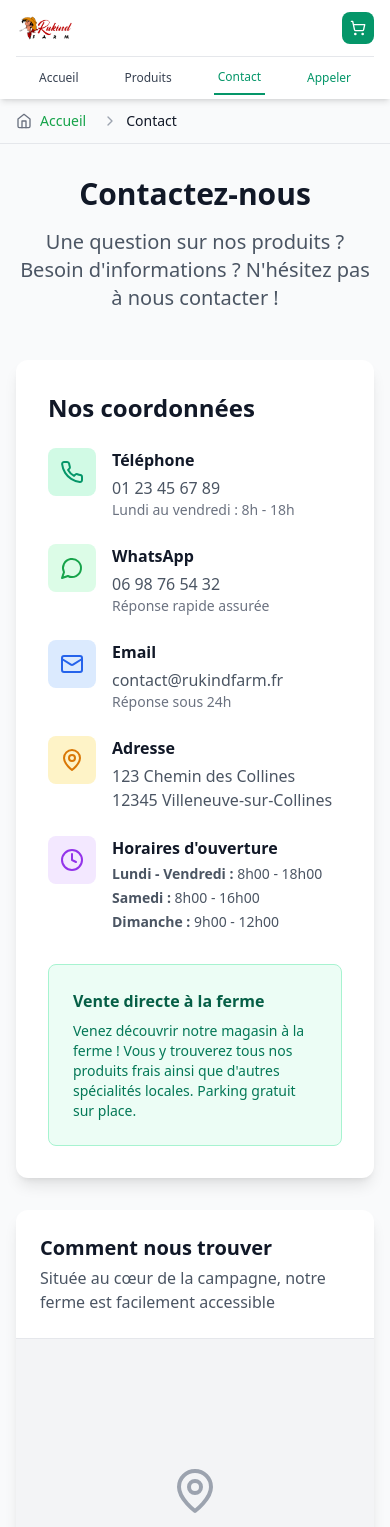
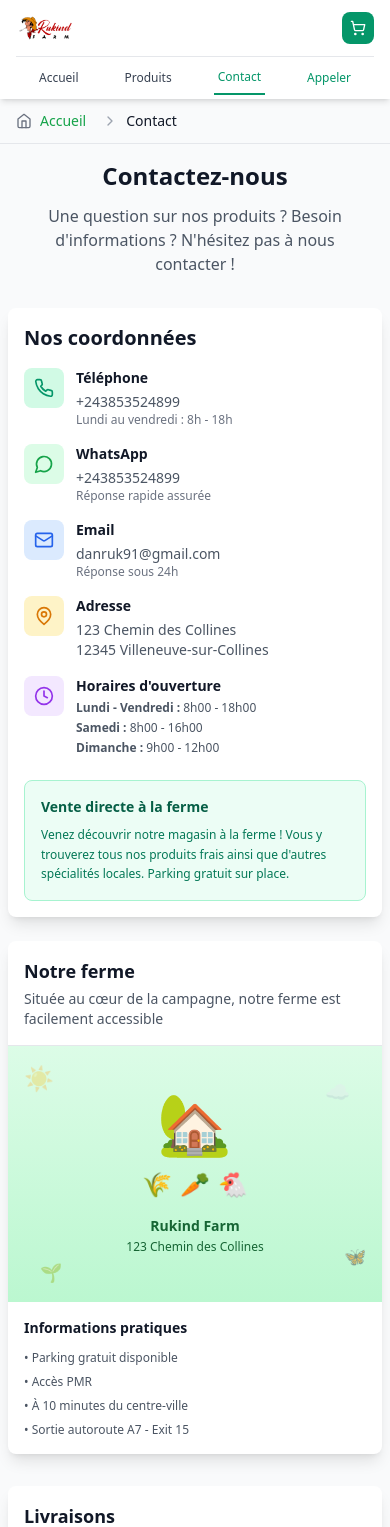
Before and after one commit to Samuel-Tshambula/Ferme_RUKIND, a React (Vite) app: page /contact in a window 390 px wide. Shown: the top 1527 px of the page. Built offline with nearby package versions, Linux system fonts and the light colour scheme; no server answers.

Commit message:
ceptième commit

```diff
--- a/src/App.tsx
+++ b/src/App.tsx
@@ -93,8 +93,8 @@ function App() {
                     <div className="space-y-2 text-gray-400">
                       <p>123 Chemin des Collines</p>
                       <p>12345 Villeneuve-sur-Collines</p>
-                      <p>Tél : 01 23 45 67 89</p>
-                      <p>Email : contact@rukindfarm.fr</p>
+                      <p>Tél : +243853524899</p>
+                      <p>Email : danruk91@gmail.com</p>
                     </div>
                   </div>
 
--- a/src/components/Header.tsx
+++ b/src/components/Header.tsx
@@ -61,9 +61,9 @@ export const Header: React.FC = () => {
 
           {/* Cart and Quick Contact */}
           <div className="flex items-center space-x-2 sm:space-x-4">
-            <a href="tel:0123456789" className="hidden lg:flex items-center space-x-1 text-emerald-600 hover:text-emerald-700 transition-colors">
+            <a href="tel:+243853524899" className="hidden lg:flex items-center space-x-1 text-emerald-600 hover:text-emerald-700 transition-colors">
               <Phone className="h-4 w-4" />
-              <span className="text-sm font-medium">01 23 45 67 89</span>
+              <span className="text-sm font-medium">+243853524899</span>
             </a>
 
             <NavLink
@@ -125,7 +125,7 @@ export const Header: React.FC = () => {
             >
               Contact
             </NavLink>
-            <a href="tel:0123456789" className="lg:hidden text-xs sm:text-sm font-medium py-2 px-1 sm:px-2 text-emerald-600 hover:text-emerald-700 transition-colors text-center">
+            <a href="tel:+243853524899" className="lg:hidden text-xs sm:text-sm font-medium py-2 px-1 sm:px-2 text-emerald-600 hover:text-emerald-700 transition-colors text-center">
               Appeler
             </a>
           </div>
--- a/src/pages/Contact.tsx
+++ b/src/pages/Contact.tsx
@@ -4,76 +4,76 @@ import { Phone, Mail, MapPin, Clock, MessageCircle } from 'lucide-react';
 export const Contact: React.FC = () => {
   return (
     <div className="min-h-screen bg-gray-50">
-      <div className="max-w-7xl mx-auto px-4 sm:px-6 lg:px-8 py-8">
-        <div className="text-center mb-12">
-          <h1 className="text-3xl md:text-4xl font-bold text-gray-900 mb-4">
+      <div className="max-w-7xl mx-auto px-2 sm:px-4 lg:px-8 py-4 sm:py-6 lg:py-8">
+        <div className="text-center mb-8 sm:mb-10 lg:mb-12">
+          <h1 className="text-2xl sm:text-3xl lg:text-4xl font-bold text-gray-900 mb-3 sm:mb-4">
             Contactez-nous
           </h1>
-          <p className="text-xl text-gray-600 max-w-2xl mx-auto">
+          <p className="text-base sm:text-lg lg:text-xl text-gray-600 max-w-2xl mx-auto px-4">
             Une question sur nos produits ? Besoin d'informations ?
             N'hésitez pas à nous contacter !
           </p>
         </div>
 
-        <div className="grid lg:grid-cols-2 gap-8">
+        <div className="grid grid-cols-1 lg:grid-cols-2 gap-6 sm:gap-8">
           {/* Contact Information */}
-          <div className="bg-white rounded-xl shadow-lg p-8">
-            <h2 className="text-2xl font-bold text-gray-900 mb-6">Nos coordonnées</h2>
+          <div className="bg-white rounded-lg sm:rounded-xl shadow-lg p-4 sm:p-6 lg:p-8">
+            <h2 className="text-xl sm:text-2xl font-bold text-gray-900 mb-4 sm:mb-6">Nos coordonnées</h2>
 
-            <div className="space-y-6">
-              <div className="flex items-start space-x-4">
-                <div className="w-12 h-12 bg-emerald-100 rounded-lg flex items-center justify-center flex-shrink-0">
-                  <Phone className="h-6 w-6 text-emerald-600" />
+            <div className="space-y-4 sm:space-y-6">
+              <div className="flex items-start space-x-3 sm:space-x-4">
+                <div className="w-10 h-10 sm:w-12 sm:h-12 bg-emerald-100 rounded-lg flex items-center justify-center flex-shrink-0">
+                  <Phone className="h-5 w-5 sm:h-6 sm:w-6 text-emerald-600" />
                 </div>
                 <div>
-                  <h3 className="font-semibold text-gray-900 mb-1">Téléphone</h3>
-                  <p className="text-gray-600">01 23 45 67 89</p>
-                  <p className="text-sm text-gray-500">Lundi au vendredi : 8h - 18h</p>
+                  <h3 className="font-semibold text-gray-900 mb-1 text-sm sm:text-base">Téléphone</h3>
+                  <p className="text-gray-600 text-sm sm:text-base">+243853524899</p>
+                  <p className="text-xs sm:text-sm text-gray-500">Lundi au vendredi : 8h - 18h</p>
                 </div>
               </div>
 
-              <div className="flex items-start space-x-4">
-                <div className="w-12 h-12 bg-green-100 rounded-lg flex items-center justify-center flex-shrink-0">
-                  <MessageCircle className="h-6 w-6 text-green-600" />
+              <div className="flex items-start space-x-3 sm:space-x-4">
+                <div className="w-10 h-10 sm:w-12 sm:h-12 bg-green-100 rounded-lg flex items-center justify-center flex-shrink-0">
+                  <MessageCircle className="h-5 w-5 sm:h-6 sm:w-6 text-green-600" />
                 </div>
                 <div>
-                  <h3 className="font-semibold text-gray-900 mb-1">WhatsApp</h3>
-                  <p className="text-gray-600">06 98 76 54 32</p>
-                  <p className="text-sm text-gray-500">Réponse rapide assurée</p>
+                  <h3 className="font-semibold text-gray-900 mb-1 text-sm sm:text-base">WhatsApp</h3>
+                  <p className="text-gray-600 text-sm sm:text-base">+243853524899</p>
+                  <p className="text-xs sm:text-sm text-gray-500">Réponse rapide assurée</p>
                 </div>
               </div>
 
-              <div className="flex items-start space-x-4">
-                <div className="w-12 h-12 bg-blue-100 rounded-lg flex items-center justify-center flex-shrink-0">
-                  <Mail className="h-6 w-6 text-blue-600" />
+              <div className="flex items-start space-x-3 sm:space-x-4">
+                <div className="w-10 h-10 sm:w-12 sm:h-12 bg-blue-100 rounded-lg flex items-center justify-center flex-shrink-0">
+                  <Mail className="h-5 w-5 sm:h-6 sm:w-6 text-blue-600" />
                 </div>
                 <div>
-                  <h3 className="font-semibold text-gray-900 mb-1">Email</h3>
-                  <p className="text-gray-600">contact@rukindfarm.fr</p>
-                  <p className="text-sm text-gray-500">Réponse sous 24h</p>
+                  <h3 className="font-semibold text-gray-900 mb-1 text-sm sm:text-base">Email</h3>
+                  <p className="text-gray-600 text-sm sm:text-base">danruk91@gmail.com</p>
+                  <p className="text-xs sm:text-sm text-gray-500">Réponse sous 24h</p>
                 </div>
               </div>
 
-              <div className="flex items-start space-x-4">
-                <div className="w-12 h-12 bg-amber-100 rounded-lg flex items-center justify-center flex-shrink-0">
-                  <MapPin className="h-6 w-6 text-amber-600" />
+              <div className="flex items-start space-x-3 sm:space-x-4">
+                <div className="w-10 h-10 sm:w-12 sm:h-12 bg-amber-100 rounded-lg flex items-center justify-center flex-shrink-0">
+                  <MapPin className="h-5 w-5 sm:h-6 sm:w-6 text-amber-600" />
                 </div>
                 <div>
-                  <h3 className="font-semibold text-gray-900 mb-1">Adresse</h3>
-                  <p className="text-gray-600">
+                  <h3 className="font-semibold text-gray-900 mb-1 text-sm sm:text-base">Adresse</h3>
+                  <p className="text-gray-600 text-sm sm:text-base">
                     123 Chemin des Collines<br />
                     12345 Villeneuve-sur-Collines
                   </p>
                 </div>
               </div>
 
-              <div className="flex items-start space-x-4">
-                <div className="w-12 h-12 bg-purple-100 rounded-lg flex items-center justify-center flex-shrink-0">
-                  <Clock className="h-6 w-6 text-purple-600" />
+              <div className="flex items-start space-x-3 sm:space-x-4">
+                <div className="w-10 h-10 sm:w-12 sm:h-12 bg-purple-100 rounded-lg flex items-center justify-center flex-shrink-0">
+                  <Clock className="h-5 w-5 sm:h-6 sm:w-6 text-purple-600" />
                 </div>
                 <div>
-                  <h3 className="font-semibold text-gray-900 mb-1">Horaires d'ouverture</h3>
-                  <div className="text-gray-600 text-sm space-y-1">
+                  <h3 className="font-semibold text-gray-900 mb-1 text-sm sm:text-base">Horaires d'ouverture</h3>
+                  <div className="text-gray-600 text-xs sm:text-sm space-y-1">
                     <p><strong>Lundi - Vendredi :</strong> 8h00 - 18h00</p>
                     <p><strong>Samedi :</strong> 8h00 - 16h00</p>
                     <p><strong>Dimanche :</strong> 9h00 - 12h00</p>
@@ -82,38 +82,51 @@ export const Contact: React.FC = () => {
               </div>
             </div>
 
-            <div className="mt-8 p-6 bg-emerald-50 border border-emerald-200 rounded-lg">
-              <h3 className="font-semibold text-emerald-800 mb-2">Vente directe à la ferme</h3>
-              <p className="text-emerald-700 text-sm">
+            <div className="mt-6 sm:mt-8 p-4 sm:p-6 bg-emerald-50 border border-emerald-200 rounded-lg">
+              <h3 className="font-semibold text-emerald-800 mb-2 text-sm sm:text-base">Vente directe à la ferme</h3>
+              <p className="text-emerald-700 text-xs sm:text-sm leading-relaxed">
                 Venez découvrir notre magasin à la ferme ! Vous y trouverez tous nos produits
                 frais ainsi que d'autres spécialités locales. Parking gratuit sur place.
               </p>
             </div>
           </div>
 
-          {/* Map */}
-          <div className="bg-white rounded-xl shadow-lg overflow-hidden">
-            <div className="p-6 border-b border-gray-200">
-              <h2 className="text-xl font-bold text-gray-900">Comment nous trouver</h2>
-              <p className="text-gray-600 mt-1">
+          {/* Farm Illustration */}
+          <div className="bg-white rounded-lg sm:rounded-xl shadow-lg overflow-hidden">
+            <div className="p-4 sm:p-6 border-b border-gray-200">
+              <h2 className="text-lg sm:text-xl font-bold text-gray-900">Notre ferme</h2>
+              <p className="text-gray-600 mt-1 text-sm sm:text-base">
                 Située au cœur de la campagne, notre ferme est facilement accessible
               </p>
             </div>
 
-            <div className="h-96 bg-gray-100 flex items-center justify-center">
-              <div className="text-center">
-                <MapPin className="h-12 w-12 text-gray-400 mx-auto mb-2" />
-                <p className="text-gray-500">
-                  Carte Google Maps<br />
-                  123 Chemin des Collines<br />
-                  12345 Villeneuve-sur-Collines
+            <div className="h-64 sm:h-80 lg:h-96 bg-gradient-to-b from-green-100 to-green-200 flex items-center justify-center relative overflow-hidden">
+              {/* Farm Illustration */}
+              <div className="text-center relative z-10">
+                <div className="text-6xl sm:text-7xl lg:text-8xl mb-4">🏡</div>
+                <div className="flex justify-center space-x-2 sm:space-x-4 mb-4">
+                  <span className="text-2xl sm:text-3xl lg:text-4xl">🌾</span>
+                  <span className="text-2xl sm:text-3xl lg:text-4xl">🥕</span>
+                  <span className="text-2xl sm:text-3xl lg:text-4xl">🐔</span>
+                </div>
+                <p className="text-green-800 font-semibold text-sm sm:text-base">
+                  Rukind Farm<br />
+                  <span className="text-xs sm:text-sm font-normal">123 Chemin des Collines</span>
                 </p>
+              </div>
+
+              {/* Background elements */}
+              <div className="absolute inset-0">
+                <div className="absolute top-4 left-4 text-2xl sm:text-3xl opacity-30">☀️</div>
+                <div className="absolute top-8 right-8 text-xl sm:text-2xl opacity-40">☁️</div>
+                <div className="absolute bottom-4 left-8 text-lg sm:text-xl opacity-50">🌱</div>
+                <div className="absolute bottom-8 right-4 text-lg sm:text-xl opacity-50">🦋</div>
               </div>
             </div>
 
-            <div className="p-6">
-              <h3 className="font-semibold text-gray-900 mb-3">Informations pratiques</h3>
-              <div className="space-y-2 text-sm text-gray-600">
+            <div className="p-4 sm:p-6">
+              <h3 className="font-semibold text-gray-900 mb-3 text-sm sm:text-base">Informations pratiques</h3>
+              <div className="space-y-2 text-xs sm:text-sm text-gray-600">
                 <p>• Parking gratuit disponible</p>
                 <p>• Accès PMR</p>
                 <p>• À 10 minutes du centre-ville</p>
@@ -124,43 +137,23 @@ export const Contact: React.FC = () => {
         </div>
 
         {/* Additional Info */}
-        <div className="mt-12 grid md:grid-cols-2 gap-8">
-          <div className="bg-white rounded-xl shadow-lg p-8">
-            <h3 className="text-xl font-bold text-gray-900 mb-4">Livraisons</h3>
-            <div className="space-y-3 text-gray-600">
+        <div className="mt-8 sm:mt-10 lg:mt-12">
+          <div className="bg-white rounded-lg sm:rounded-xl shadow-lg p-4 sm:p-6 lg:p-8">
+            <h3 className="text-lg sm:text-xl font-bold text-gray-900 mb-3 sm:mb-4">Livraisons</h3>
+            <div className="space-y-2 sm:space-y-3 text-gray-600 text-sm sm:text-base">
               <p>
                 <strong>Zone de livraison :</strong> Rayon de 15km autour de la ferme
               </p>
               <p>
-                <strong>Frais de livraison :</strong> 5€ par commande
+                <strong>Frais de livraison :</strong> $5 par commande
               </p>
               <p>
                 <strong>Créneaux :</strong> Mardi et vendredi après-midi
               </p>
-              <p>
-                <strong>Commande minimum :</strong> 25€ pour une livraison
-              </p>
             </div>
           </div>
 
-          <div className="bg-white rounded-xl shadow-lg p-8">
-            <h3 className="text-xl font-bold text-gray-900 mb-4">Commandes spéciales</h3>
-            <div className="space-y-3 text-gray-600">
-              <p>
-                Vous organisez un événement ? Nous pouvons préparer des commandes
-                spéciales sur mesure.
-              </p>
-              <p>
-                <strong>Délai de commande :</strong> 48h minimum
-              </p>
-              <p>
-                <strong>Remises :</strong> À partir de 100€ d'achat
-              </p>
-              <p>
-                Contactez-nous pour étudier votre projet !
-              </p>
-            </div>
-          </div>
+
         </div>
       </div>
     </div>
--- a/src/pages/ProductDetail.tsx
+++ b/src/pages/ProductDetail.tsx
@@ -8,6 +8,7 @@ import { Breadcrumbs } from '../components/Breadcrumbs';
 import { LoadingOverlay } from '../components/Loading';
 import { Product, ProductVariant } from '../types';
 import { formatPrice } from '../utils/currency';
+import { config } from '../config/env';
 
 export const ProductDetail: React.FC = () => {
   const { id } = useParams<{ id: string }>();
@@ -85,65 +86,65 @@ export const ProductDetail: React.FC = () => {
     <div className="min-h-screen bg-gray-50">
       <Breadcrumbs />
       <LoadingOverlay isLoading={isLoading} text="Ajout au panier...">
-        <div className="max-w-7xl mx-auto px-4 sm:px-6 lg:px-8 py-8">
+        <div className="max-w-7xl mx-auto px-2 sm:px-4 lg:px-8 py-4 sm:py-8">
           <button
             onClick={() => navigate('/products')}
-            className="flex items-center space-x-2 text-gray-600 hover:text-gray-900 mb-6"
+            className="flex items-center space-x-2 text-gray-600 hover:text-gray-900 mb-4 sm:mb-6 text-sm sm:text-base"
           >
-            <ArrowLeft className="h-5 w-5" />
+            <ArrowLeft className="h-4 w-4 sm:h-5 sm:w-5" />
             <span>Retour aux produits</span>
           </button>
 
-          <div className="bg-white rounded-xl shadow-lg overflow-hidden">
-            <div className="grid md:grid-cols-2 gap-8 p-8">
+          <div className="bg-white rounded-lg sm:rounded-xl shadow-lg overflow-hidden">
+            <div className="grid grid-cols-1 lg:grid-cols-2 gap-4 sm:gap-6 lg:gap-8 p-4 sm:p-6 lg:p-8">
               {/* Image */}
-              <div className="space-y-4">
+              <div className="space-y-3 sm:space-y-4">
                 <img
-                  src={product.image.startsWith('http') ? product.image : `http://localhost:5500${product.image}`}
+                  src={product.image.startsWith('http') ? product.image : `${config.API_URL}${product.image}`}
                   alt={product.name}
-                  className="w-full h-96 object-cover rounded-lg"
+                  className="w-full h-64 sm:h-80 lg:h-96 object-cover rounded-lg"
                 />
                 <div className="grid grid-cols-3 gap-2">
                   {[1, 2, 3].map(i => (
                     <img
                       key={i}
-                      src={product.image.startsWith('http') ? product.image : `http://localhost:5500${product.image}`}
+                      src={product.image.startsWith('http') ? product.image : `${config.API_URL}${product.image}`}
                       alt={`${product.name} ${i}`}
-                      className="w-full h-24 object-cover rounded-lg opacity-60 hover:opacity-100 cursor-pointer transition-opacity"
+                      className="w-full h-16 sm:h-20 lg:h-24 object-cover rounded-lg opacity-60 hover:opacity-100 cursor-pointer transition-opacity"
                     />
                   ))}
                 </div>
               </div>
 
               {/* Détails */}
-              <div className="space-y-6">
+              <div className="space-y-4 sm:space-y-6">
                 <div>
-                  <span className="inline-block bg-green-100 text-green-800 text-sm px-3 py-1 rounded-full mb-2">
+                  <span className="inline-block bg-green-100 text-green-800 text-xs sm:text-sm px-2 sm:px-3 py-1 rounded-full mb-2">
                     {product.category}
                   </span>
-                  <h1 className="text-3xl font-bold text-gray-900 mb-2">{product.name}</h1>
-                  <div className="flex items-center space-x-2 mb-4">
+                  <h1 className="text-xl sm:text-2xl lg:text-3xl font-bold text-gray-900 mb-2 leading-tight">{product.name}</h1>
+                  <div className="flex items-center space-x-2 mb-3 sm:mb-4">
                     <div className="flex text-yellow-400">
                       {[...Array(5)].map((_, i) => (
-                        <Star key={i} className="h-5 w-5 fill-current" />
+                        <Star key={i} className="h-4 w-4 sm:h-5 sm:w-5 fill-current" />
                       ))}
                     </div>
-                    <span className="text-gray-600">(4.8/5 - 24 avis)</span>
+                    <span className="text-gray-600 text-sm sm:text-base">(4.8/5 - 24 avis)</span>
                   </div>
                   {/* Prix selon le type de produit */}
                   {product.variants && product.variants.length > 0 ? (
-                    <div className="mb-4">
-                      <p className="text-lg text-gray-600 mb-2">Formats disponibles :</p>
+                    <div className="mb-3 sm:mb-4">
+                      <p className="text-base sm:text-lg text-gray-600 mb-2">Formats disponibles :</p>
                       <div className="space-y-2">
                         {product.variants.map((variant, index) => {
                           const minQty = variant.minOrderQuantity || 1;
                           const displayPrice = variant.price * minQty;
                           const displayUnit = minQty > 1 ? `${minQty} ${variant.unit}` : variant.unit;
                           return (
-                            <div key={index} className="text-2xl font-bold text-green-600">
-                              {formatPrice(displayPrice)} <span className="text-lg text-gray-600">pour {displayUnit}</span>
+                            <div key={index} className="text-lg sm:text-xl lg:text-2xl font-bold text-green-600">
+                              {formatPrice(displayPrice)} <span className="text-sm sm:text-base lg:text-lg text-gray-600">pour {displayUnit}</span>
                               {minQty > 1 && (
-                                <div className="text-sm text-gray-500 font-normal">
+                                <div className="text-xs sm:text-sm text-gray-500 font-normal">
                                   ({formatPrice(variant.price)} par {variant.unit})
                                 </div>
                               )}
@@ -153,27 +154,27 @@ export const ProductDetail: React.FC = () => {
                       </div>
                     </div>
                   ) : (
-                    <p className="text-4xl font-bold text-green-600 mb-4">
+                    <p className="text-2xl sm:text-3xl lg:text-4xl font-bold text-green-600 mb-3 sm:mb-4">
                       {product.minOrderQuantity && product.minOrderQuantity > 1 ? (
                         <>
                           {formatPrice(product.price * product.minOrderQuantity)}
-                          <span className="text-lg text-gray-600">pour {product.minOrderQuantity} {product.unit}</span>
-                          <div className="text-sm text-gray-500 font-normal">
+                          <span className="text-sm sm:text-base lg:text-lg text-gray-600">pour {product.minOrderQuantity} {product.unit}</span>
+                          <div className="text-xs sm:text-sm text-gray-500 font-normal">
                             ({formatPrice(product.price)} par {product.unit})
                           </div>
                         </>
                       ) : (
                         <>
-                          {formatPrice(product.price)} <span className="text-lg text-gray-600">/ {product.unit}</span>
+                          {formatPrice(product.price)} <span className="text-sm sm:text-base lg:text-lg text-gray-600">/ {product.unit}</span>
                         </>
                       )}
                     </p>
                   )}
                 </div>
 
-                <div className="prose prose-gray">
-                  <p>{product.description}</p>
-                  <p>
+                <div className="prose prose-gray max-w-none">
+                  <p className="text-sm sm:text-base text-gray-700 leading-relaxed">{product.description}</p>
+                  <p className="text-sm sm:text-base text-gray-700 leading-relaxed">
                     Produit frais de notre ferme, cultivé avec soin selon nos méthodes traditionnelles.
                     Récolté à maturité pour vous garantir le meilleur goût et la meilleure qualité nutritionnelle.
                   </p>
@@ -181,15 +182,15 @@ export const ProductDetail: React.FC = () => {
 
                 {/* Explication détaillée pour les produits avec formats */}
                 {product.variants && product.variants.length > 0 && (
-                  <div className="bg-blue-50 border border-blue-200 rounded-lg p-4">
-                    <div className="flex items-start space-x-3">
-                      <Info className="h-5 w-5 text-blue-600 mt-0.5 flex-shrink-0" />
-                      <div className="text-sm text-blue-800">
+                  <div className="bg-blue-50 border border-blue-200 rounded-lg p-3 sm:p-4">
+                    <div className="flex items-start space-x-2 sm:space-x-3">
+                      <Info className="h-4 w-4 sm:h-5 sm:w-5 text-blue-600 mt-0.5 flex-shrink-0" />
+                      <div className="text-xs sm:text-sm text-blue-800">
                         <h4 className="font-bold mb-2">🛍️ Comment fonctionne ce produit :</h4>
                         <div className="space-y-2">
                           <p><strong>Ce produit est vendu en plusieurs formats.</strong> Chaque format a son propre prix et sa quantité minimum.</p>
 
-                          <div className="bg-white p-3 rounded border-l-4 border-blue-400">
+                          <div className="bg-white p-2 sm:p-3 rounded border-l-4 border-blue-400">
                             <p className="font-medium mb-1">📋 Voici ce que cela signifie :</p>
                             <ul className="space-y-1 text-xs">
                               {product.variants.map((variant, index) => {
```
